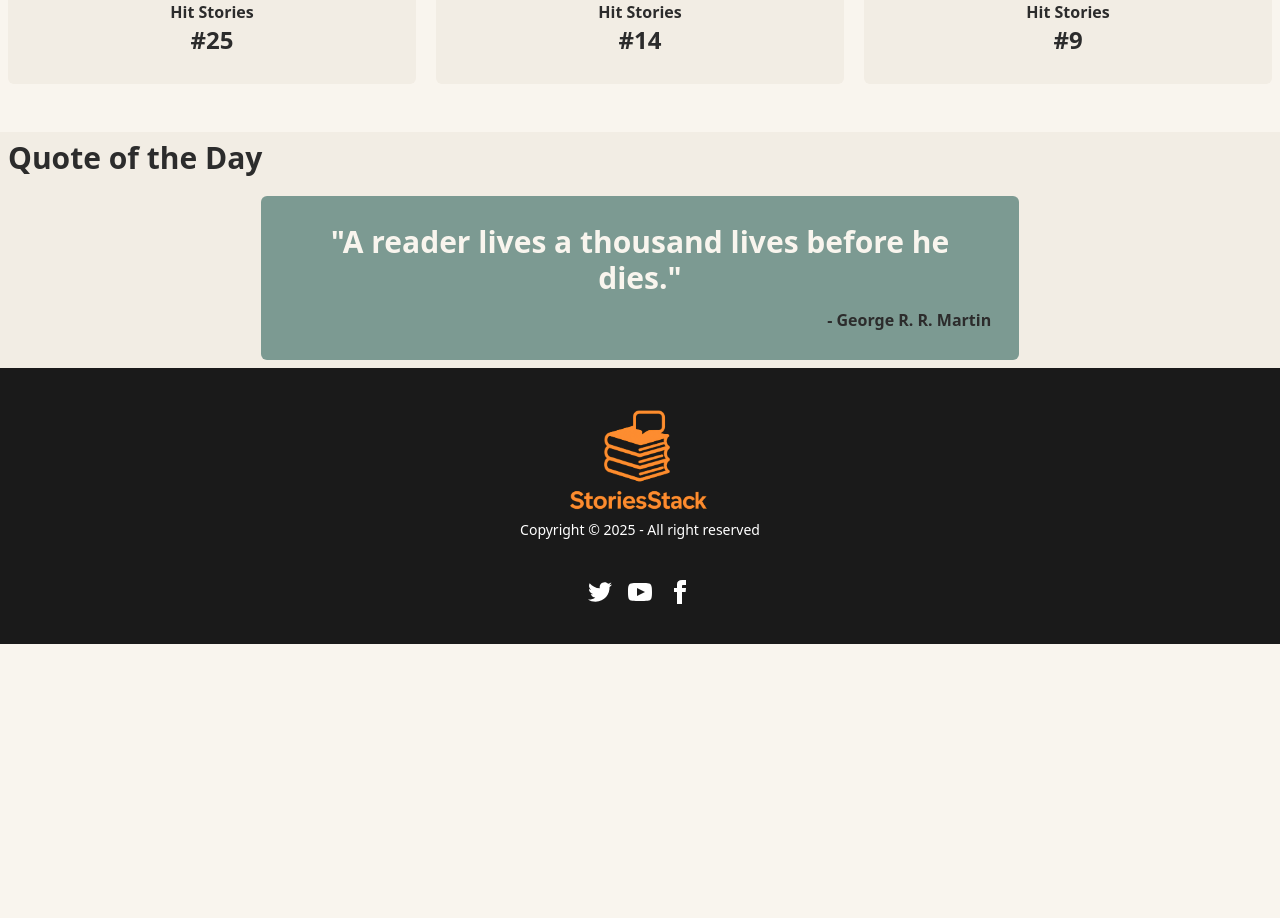
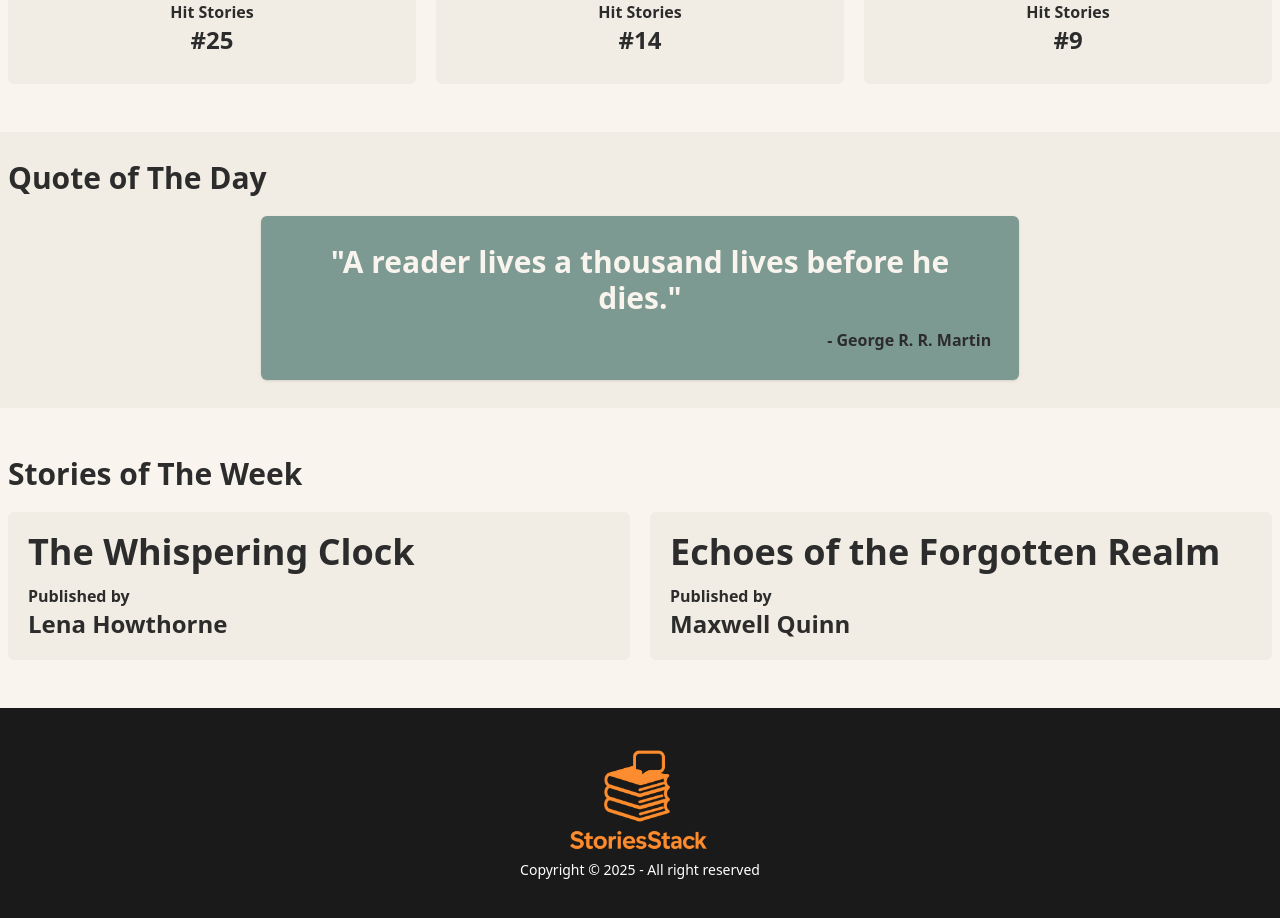
Before and after one commit to zubdotexe/stories-stack, a Next.js app: page / in a window 1280 px wide. Shown: the part 961-1879 px from the top of the page. Before the commit the page ends 1605 px from the top, so only its background shows below. Built offline with nearby package versions, Linux system fonts and the light colour scheme.

Commit message:
added Stories of the week section

```diff
--- a/src/app/page.js
+++ b/src/app/page.js
@@ -1,5 +1,6 @@
 import Banner from "@/components/Banner";
 import QuoteOfTheDay from "@/components/QuoteOfTheDay";
+import StoriesOfTheWeek from "@/components/StoriesOfTheWeek";
 import TopAuthors from "@/components/TopAuthors";
 import Image from "next/image";
 
@@ -9,6 +10,7 @@ export default function Home() {
       <Banner />
       <TopAuthors />
       <QuoteOfTheDay />
+      <StoriesOfTheWeek />
     </div>
   );
 }
--- a/src/components/QuoteOfTheDay.js
+++ b/src/components/QuoteOfTheDay.js
@@ -3,9 +3,9 @@ import React from 'react'
 export default function QuoteOfTheDay() {
   return (
     <div className='mt-10 bg-base-200'>
-        <div className='max-w-7xl mx-auto p-2'>
-            <h1 className='font-bold text-3xl mb-5'>Quote of the Day</h1>
-            <div className='rounded-md bg-secondary p-7 w-3/5 mx-auto text-center'>
+        <div className='max-w-7xl mx-auto p-2 py-7'>
+            <h1 className='font-bold text-3xl mb-5'>Quote of The Day</h1>
+            <div className='rounded-md bg-secondary p-7 w-3/5 mx-auto text-center shadow-sm'>
                 <p className='text-3xl text-base-100 font-semibold'>
                     "A reader lives a thousand lives before he dies."
                 </p>
--- /dev/null
+++ b/src/components/StoriesOfTheWeek.js
@@ -0,0 +1,24 @@
+import React from 'react'
+
+export default function StoriesOfTheWeek() {
+  return (
+    <div className='my-10'>
+        <div className='max-w-7xl mx-auto p-2'>
+            <h1 className='font-bold text-3xl mb-5'>Stories of The Week</h1>
+
+            <div className='flex flex-col md:flex-row gap-5'>
+                <div className='flex-1 bg-base-200 rounded-md p-5'>
+                    <h1 className='font-bold text-4xl'>The Whispering Clock</h1>
+                    <p className='mt-3 font-semibold'>Published by</p>
+                    <p className='text-2xl font-bold'>Lena Howthorne</p>
+                </div>
+                <div className='flex-1 bg-base-200 rounded-md p-5'>
+                    <h1 className='font-bold text-4xl'>Echoes of the Forgotten Realm</h1>
+                    <p className='mt-3 font-semibold'>Published by</p>
+                    <p className='text-2xl font-bold'>Maxwell Quinn</p>
+                </div>
+            </div>
+        </div>
+    </div>
+  )
+}
```
